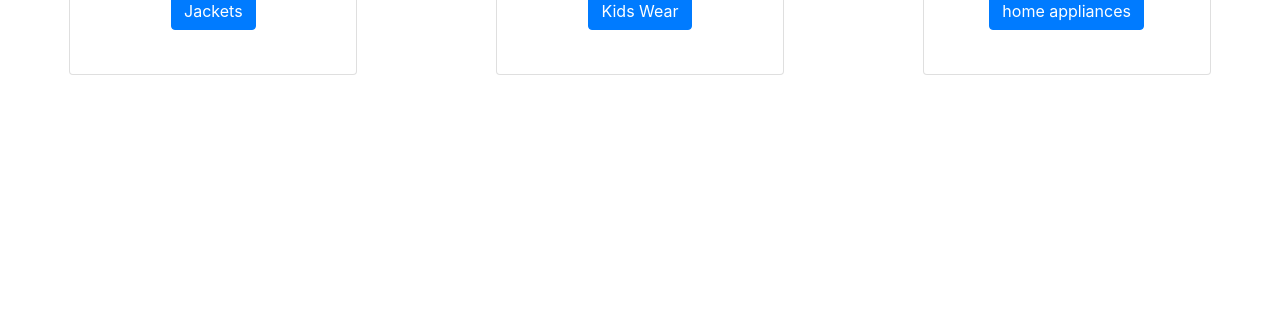
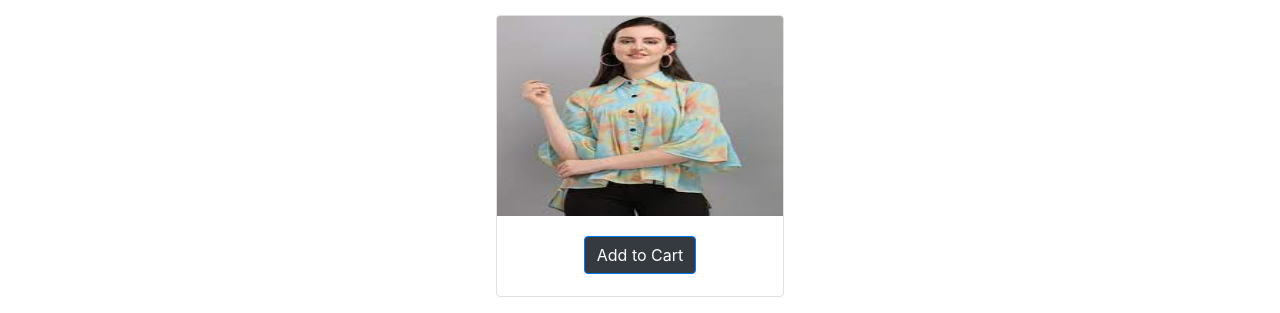
Before and after one commit to shariquealamjs/DjangoAppQE, a Django app: template store/templates/index.html in a window 1280 px wide. Shown: the part 701-1014 px from the top of the page. Before the commit the page ends 776 px from the top, so only its background shows below. Run offline with Django 3.2, Linux system fonts and the light colour scheme; the template is opened without the code that fills it: values that come from a table or form of the project are taken from there, others are empty; data comes from the database, SQL or seed files in the repository; both versions use the stored data as it was after the commit; some libraries are stand-ins or nearby versions.

Commit message:
Created products page for all the products, now need to add the products in the database

```diff
--- a/store/models/product.py
+++ b/store/models/product.py
@@ -12,3 +12,10 @@ class Product(models.Model):
     @staticmethod
     def get_all_products():
         return Product.objects.all()
+
+    @staticmethod
+    def get_products_by_id(category_id):
+        if category_id:
+            return Product.objects.filter(category = category_id)
+        else:
+            return Product.objects.all()
--- a/store/templates/base.html
+++ b/store/templates/base.html
@@ -13,6 +13,10 @@
   </head>
   <body>
     <style>
+      .y{
+        background-image: url("https://images.pexels.com/photos/3616764/pexels-photo-3616764.jpeg?auto=compress&cs=tinysrgb&w=600");
+        background-repeat:inherit;
+        }
     </style>
 
     <!--Navbar-->
@@ -60,7 +64,10 @@
       </div>
     </nav>
 
+
+    <div class = 'y'>
     {% block Content %}{% endblock %}
+    </div>
     <!-- Optional JavaScript -->
     <!-- jQuery first, then Popper.js, then Bootstrap JS -->
     <script src="https://code.jquery.com/jquery-3.2.1.slim.min.js" integrity="sha384-KJ3o2DKtIkvYIK3UENzmM7KCkRr/rE9/Qpg6aAZGJwFDMVNA/GpGFF93hXpG5KkN" crossorigin="anonymous"></script>
--- a/store/templates/index.html
+++ b/store/templates/index.html
@@ -6,15 +6,35 @@
     <div id='categories' class="mx-auto">
       <div class="row mx-auto">
         {% for category in categories %}
-        <div class="card mx-auto mb-3 mt-3 ml-3 mr-3 pb-4 pt-4 pl-4 pr-4" style="width: 18rem;">
+        <div class="card mx-auto mb-3 mt-3 ml-3 mr-3 border rounded" style="width: 18rem;">
           <img class="card-img-top" src="{{category.image.url}}" alt="Card image cap" width="400" height="200">
-          <div class="card-body text-center">
-              <button type="button" class="btn btn-primary">{{category.name}}</button>
+          <div class="card-body text-center" style="height: 5rem;">
+              <button type="button" class="btn btn-primary bg-light" ><a href="/?category = {{category.id}}">{{category.name}}</a></button>
           </div>
         </div>
         {% endfor %}
+
+
       </div>
     </div>
   </div>
+
 </div>
+<div id='products' class="mx-auto">
+  <div class="row mx-auto">
+    {% for product in products %}
+    <div class="card mx-auto mb-3 mt-3 ml-3 mr-3 border rounded" style="width: 18rem;">
+      <img class="card-img-top" src="{{product.image.url}}" alt="Card image cap" width="400" height="200">
+      <div class="card-body text-center" style="height: 5rem;">
+          <button type="button" class="btn btn-primary bg-dark" >Add to Cart</button>
+      </div>
+    </div>
+    {% endfor %}
+
+
+  </div>
+</div>
+</div>
+</div>
+
 {% endblock %}
--- a/store/templates/orders/order.html
+++ /dev/null
@@ -1,4 +0,0 @@
-{% extends 'base.html' %}
-{% block Content %}
-Order
-{% endblock %}
```
Also changed, not shown: store/templates/womenfashion.html (added, +10 -0 lines), store/views.py (+17 -7 lines), db.sqlite3, uploads/categoryimages/home_appliances.jpg (added), uploads/categoryimages/kidswearecommerce.jpg (added), uploads/products/womentop.jpeg (added).
